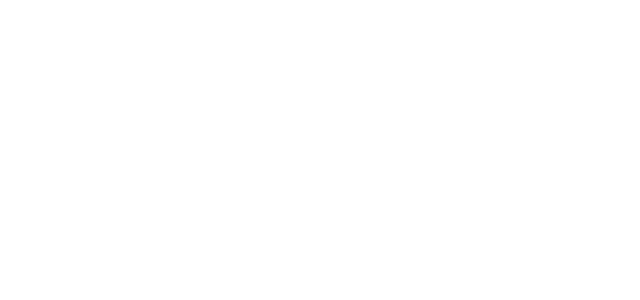
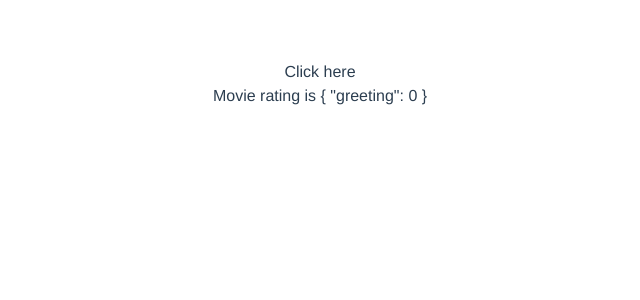
Before and after one commit to shabie68/movie-rating-system, a Vue app: page / in a window 1280 px wide. Shown: the top 300 px of the page, without its empty margins (320-960 px from the left). Built offline with nearby package versions, Linux system fonts and the light colour scheme.

Commit message:
composable added

```diff
--- a/src/App.vue
+++ b/src/App.vue
@@ -1,18 +1,18 @@
 <template>
 
   <!-- <HelloWorld/> -->
-  <ComposableVue />
+  <ComposableComp />
 </template>
 
 <script>
 // import HelloWorld from './components/HelloWorld.vue'
-import ComposableVue from './components/Composable.vue'
+import ComposableComp from './components/ComposableComp.vue'
 
 export default {
   name: 'App',
   components: {
     // HelloWorld,
-    ComposableVue
+    ComposableComp
   }
 }
 </script>
--- a/src/components/Composable.vue
+++ /dev/null
@@ -1,19 +0,0 @@
-<template>
-	<div>
-
-	</div>
-</template>
-
-<script>
-
-	export default {
-		setup() {
-
-		},
-		name: 'ComposableVue',
-		data() {
-
-		},
-
-	}
-</script>
--- /dev/null
+++ b/src/components/ComposableComp.vue
@@ -0,0 +1,45 @@
+<script setup>
+	import {useRateReview} from '.././rate_review.js'
+	const rate = useRateReview()
+	console.log(rate)
+	// export default {
+	// 	setup() {
+	// 		const x  = useRateReview()
+	// 		console.log(x)
+	// 	},
+	// 	name: 'ComposableVue',
+	// 	data() {
+	// 		return {
+
+	// 		}
+	// 	},
+
+	// }
+</script>
+
+
+<template>
+	<div>
+		<button id="composable">
+			Click here
+		</button>
+
+		<p>Movie rating is {{rate}}</p>
+	</div>
+</template>
+
+<script>
+	export default {
+		setup() {
+			const x  = useRateReview()
+			console.log(x.greeting._value)
+		},
+		name: 'ComposableVue',
+		data() {
+			return {
+
+			}
+		},
+
+	}
+</script>
--- a/src/rate_review.js
+++ b/src/rate_review.js
@@ -1,18 +1,31 @@
 import {ref, onMounted, onUnmounted} from 'vue'
 
 export function useRateReview() {
-	const rating = ref(0)
-	const review = ref(0)
+	// const rating = ref(0)
+	// const review = ref(0)
 
-	function update(event) {
-		rating.value = event.rating
-		review.value = event.review
+	let greeting = ref(0)
+
+	// function update(event) {
+	// 	rating.value = event.rating
+	// 	review.value = event.review
+	// }
+
+	// let btn = document.getElementById('composable')
+
+	// setTimeout(() => {
+	// 	onMounted(() => btn.addEventListener('click', update))
+	// 	onUnmounted(() => btn.removeEventListener('click', update))
+	// }, 2000)
+	function update() {
+		greeting.value = 'Welcome to composable!'
+
 	}
 
-	let btn = document.querySelector("#composable")
+	onMounted(() => window.addEventListener('mousemove', update))
+	onUnmounted(() => window.removeEventListener('mousemove', update))
 
-	onMounted(() => btn.addEventListener('click', update))
-	onUnmounted(() => btn.removeEventListener('click', update))
 
-	return {rating, review}
+
+	return {greeting}
 }
```
